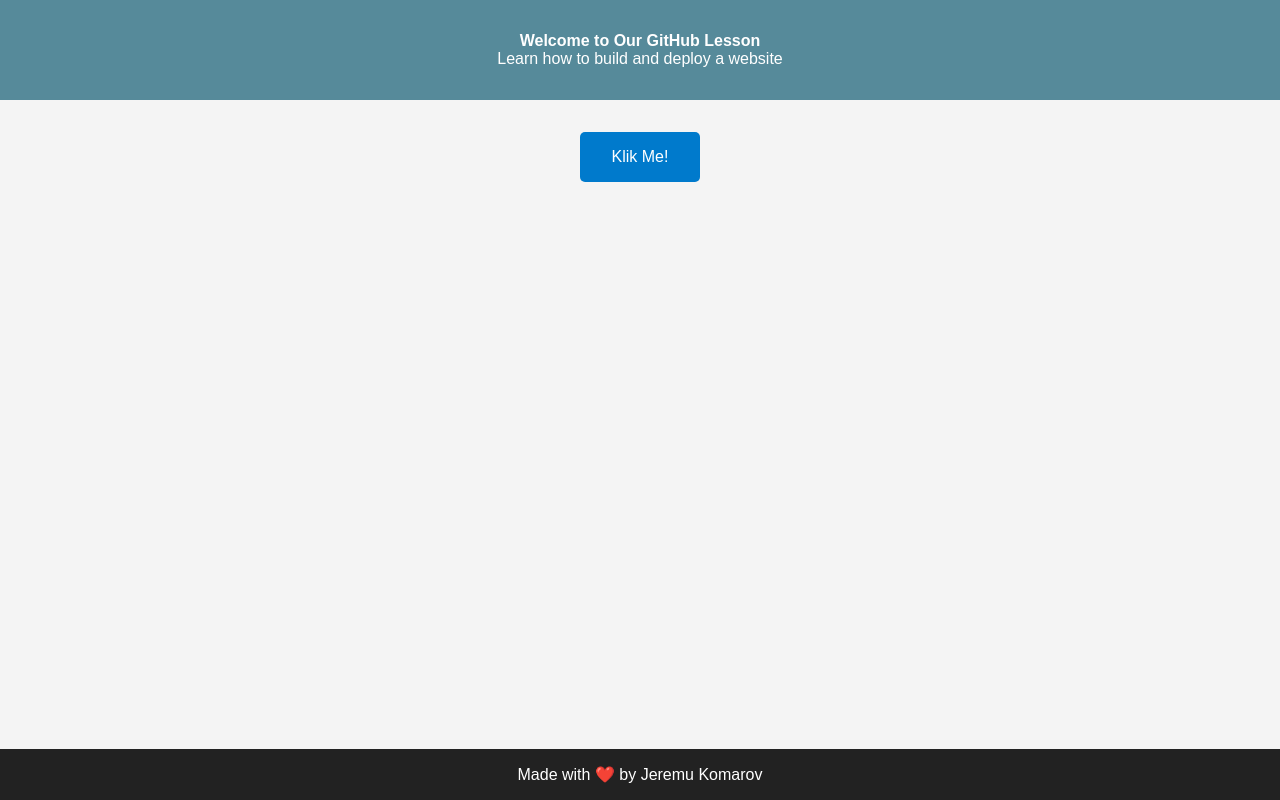
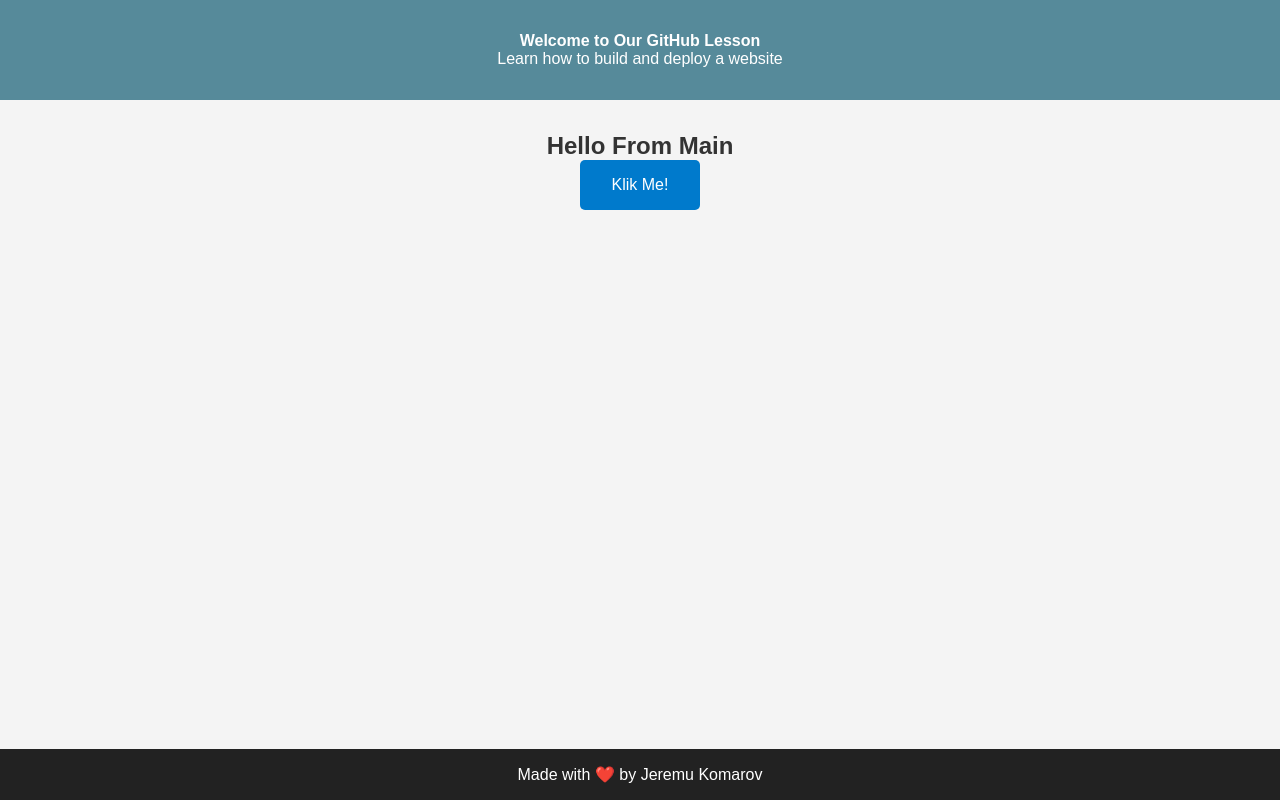
Before and after one commit to JeremyKomarov/git-land, a plain HTML site: page index.html in a window 1280 px wide. Drawn offline with Linux system fonts and the light colour scheme.

Commit message:
Added h2 element to main

```diff
--- a/index.html
+++ b/index.html
@@ -13,6 +13,7 @@
     </header>
 
     <main class="main">
+      <div><h2>Hello From Main</h2></div>
       <button id="clickMe" class="simpleButton">Klik Me!</button>
       <p id="message"></p>
     </main>
```
